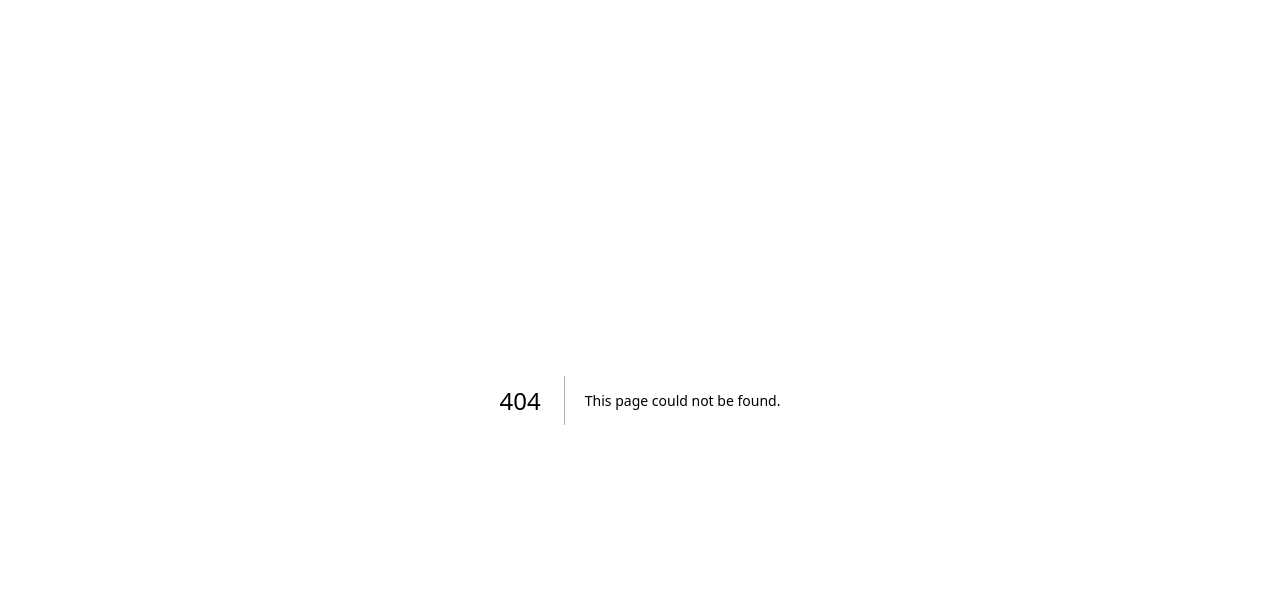
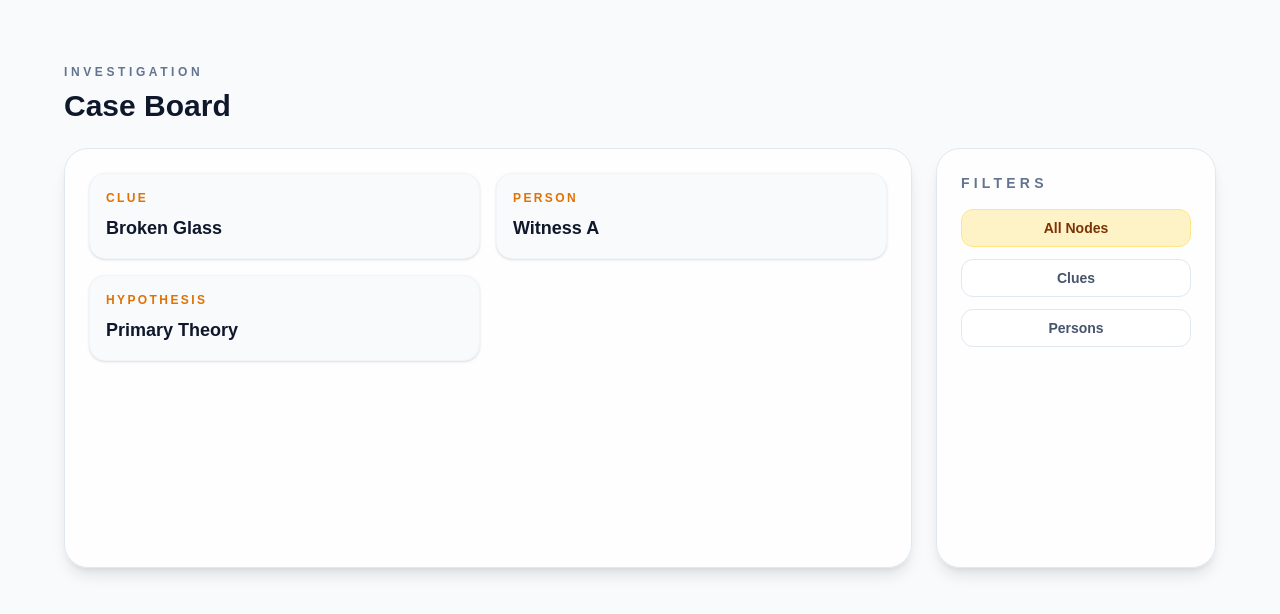
Before and after one commit to BobFarreras/crims-project, a Next.js app in the folder frontend/: page /game in a window 1280 px wide. Before the commit this address had no page. Shown: the top 614 px of the page. Built offline with nearby package versions, Linux system fonts and the light colour scheme.

Commit message:
feat: crear game board UI

```diff
--- /dev/null
+++ b/frontend/app/game/page.tsx
@@ -0,0 +1,11 @@
+import GameBoard from '@/features/board/GameBoard'
+
+export default function GamePage() {
+  return (
+    <div className="min-h-screen bg-slate-50 px-6 py-16 text-slate-900">
+      <div className="mx-auto max-w-6xl">
+        <GameBoard />
+      </div>
+    </div>
+  )
+}
--- /dev/null
+++ b/frontend/features/board/GameBoard.tsx
@@ -0,0 +1,57 @@
+'use client'
+
+const mockNodes = [
+  { id: 'clue-1', title: 'Broken Glass', type: 'Clue' },
+  { id: 'person-1', title: 'Witness A', type: 'Person' },
+  { id: 'hyp-1', title: 'Primary Theory', type: 'Hypothesis' }
+]
+
+export default function GameBoard() {
+  return (
+    <section className="flex w-full flex-col gap-6">
+      <header className="flex flex-col gap-2">
+        <span className="text-xs font-semibold uppercase tracking-[0.3em] text-slate-500">
+          Investigation
+        </span>
+        <h1 className="text-3xl font-semibold text-slate-900">Case Board</h1>
+      </header>
+
+      <div className="grid gap-6 lg:grid-cols-[1fr_280px]">
+        <div
+          data-testid="board-area"
+          className="min-h-[420px] rounded-3xl border border-slate-200 bg-white/80 p-6 shadow-lg"
+        >
+          <div className="grid gap-4 sm:grid-cols-2">
+            {mockNodes.map((node) => (
+              <article
+                key={node.id}
+                data-testid="board-node"
+                className="rounded-2xl border border-slate-100 bg-slate-50 p-4 shadow-sm"
+              >
+                <p className="text-xs font-semibold uppercase tracking-[0.2em] text-amber-600">
+                  {node.type}
+                </p>
+                <h2 className="mt-2 text-lg font-semibold text-slate-900">{node.title}</h2>
+              </article>
+            ))}
+          </div>
+        </div>
+
+        <aside className="rounded-3xl border border-slate-200 bg-white/80 p-6 shadow-lg">
+          <h3 className="text-sm font-semibold uppercase tracking-[0.3em] text-slate-500">Filters</h3>
+          <div className="mt-4 flex flex-col gap-3">
+            <button className="rounded-xl border border-amber-200 bg-amber-100 px-4 py-2 text-sm font-semibold text-amber-900">
+              All Nodes
+            </button>
+            <button className="rounded-xl border border-slate-200 bg-white px-4 py-2 text-sm font-semibold text-slate-600">
+              Clues
+            </button>
+            <button className="rounded-xl border border-slate-200 bg-white px-4 py-2 text-sm font-semibold text-slate-600">
+              Persons
+            </button>
+          </div>
+        </aside>
+      </div>
+    </section>
+  )
+}
```
Also changed, not shown: 2 other files (tests, documents, lock files or other folders).
